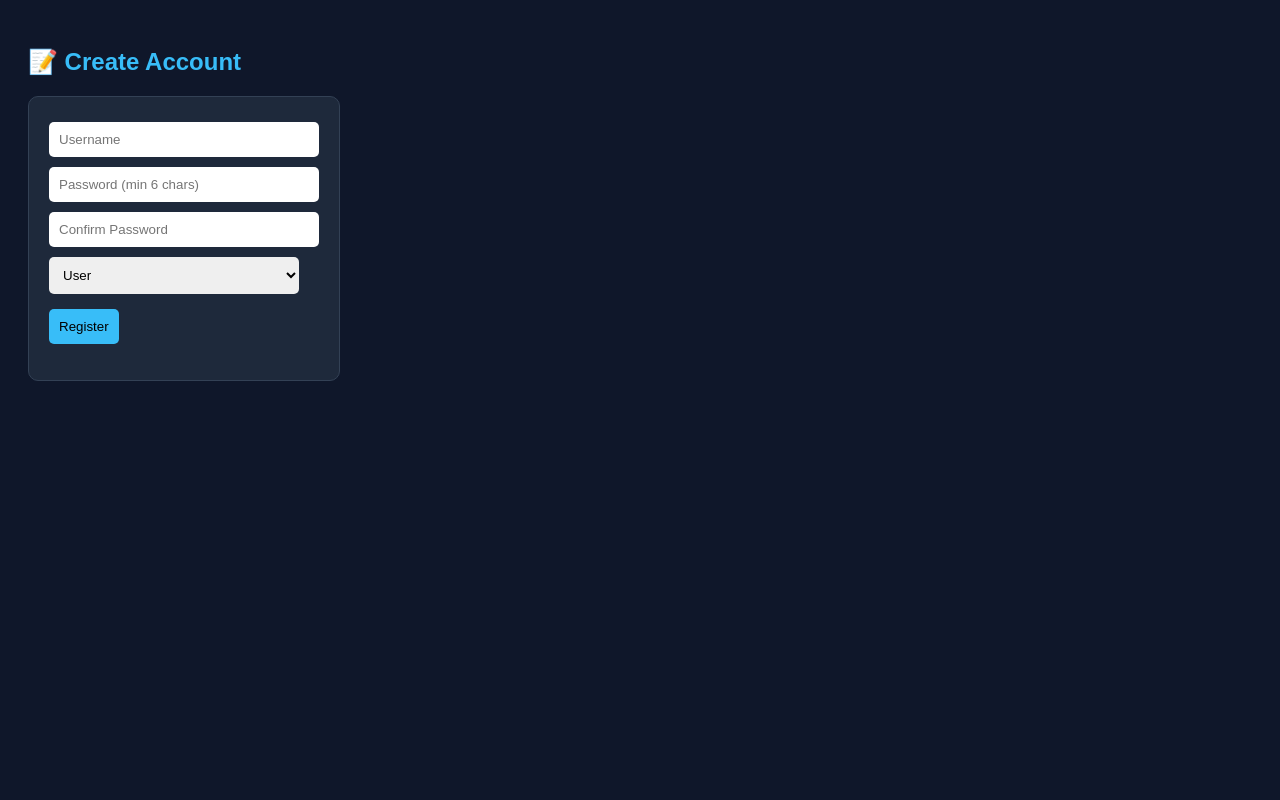
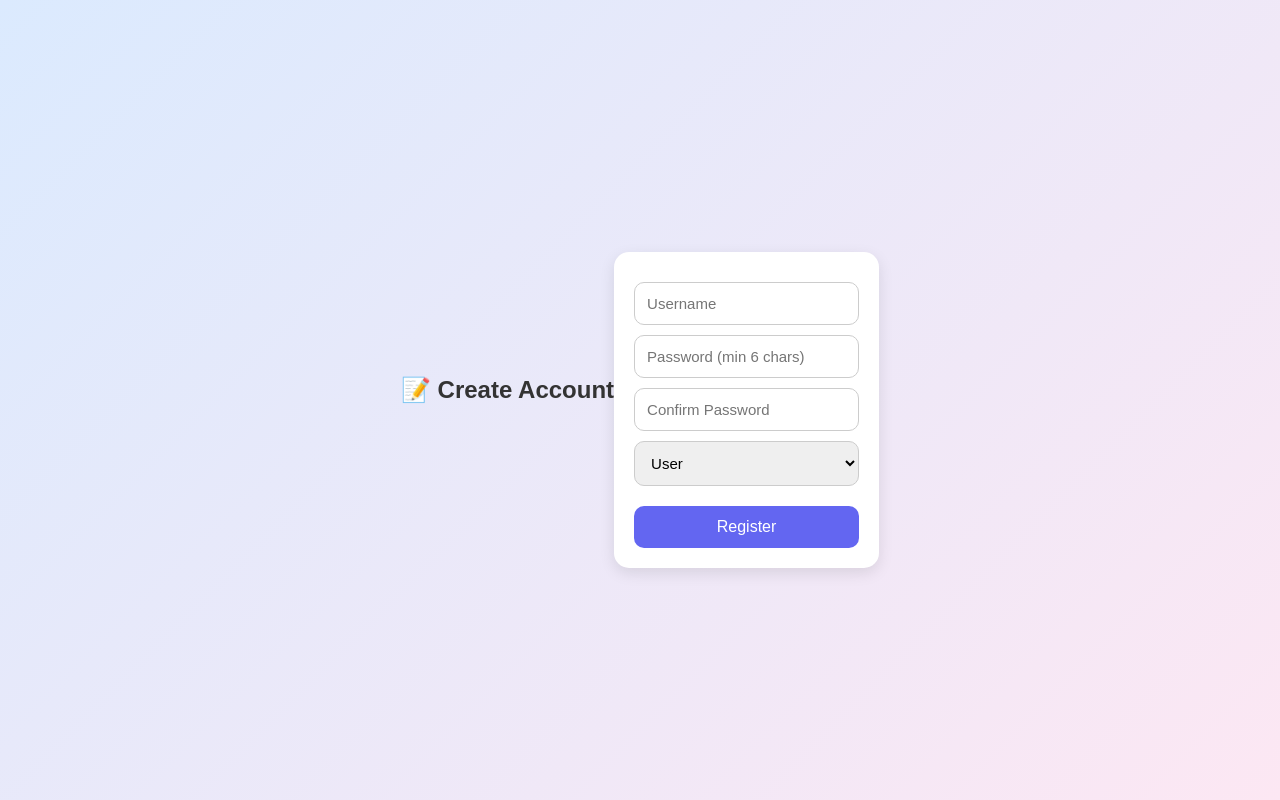
Before and after one commit to Ojas-597/cybersec-soc-lab, a website: page public/signup.html in a window 1280 px wide. Drawn offline with Linux system fonts and the light colour scheme.

Commit message:
Update style.css

```diff
--- a/public/style.css
+++ b/public/style.css
@@ -1,46 +1,72 @@
-body {
-  background: #0f172a;
-  color: #e2e8f0;
-  font-family: Arial;
-  padding: 20px;
+*{
+  margin:0;
+  padding:0;
+  box-sizing:border-box;
+  font-family: Arial, sans-serif;
 }
 
-h1, h2, h3 {
-  color: #38bdf8;
+body{
+  background: linear-gradient(135deg,#dbeafe,#fce7f3);
+  min-height:100vh;
+  display:flex;
+  justify-content:center;
+  align-items:center;
 }
 
-a {
-  color: #22c55e;
-  text-decoration: none;
+.container{
+  width:400px;
+  background:white;
+  padding:40px;
+  border-radius:20px;
+  box-shadow:0 10px 30px rgba(0,0,0,0.1);
 }
 
-input, select {
-  padding: 10px;
-  margin: 5px 0;
-  width: 250px;
-  border-radius: 5px;
-  border: none;
+h1,h2{
+  text-align:center;
+  margin-bottom:20px;
+  color:#333;
 }
 
-button {
-  padding: 10px;
-  margin-top: 10px;
-  background: #38bdf8;
-  color: black;
-  border: none;
-  border-radius: 5px;
-  cursor: pointer;
+input,select{
+  width:100%;
+  padding:12px;
+  margin-top:10px;
+  border:1px solid #ccc;
+  border-radius:10px;
+  font-size:15px;
 }
 
-.card {
-  border: 1px solid #334155;
-  padding: 20px;
-  border-radius: 10px;
-  background: #1e293b;
-  width: fit-content;
+button{
+  width:100%;
+  padding:12px;
+  margin-top:20px;
+  border:none;
+  border-radius:10px;
+  background:#6366f1;
+  color:white;
+  font-size:16px;
+  cursor:pointer;
+  transition:0.3s;
 }
 
-#msg {
-  margin-top: 10px;
-  font-weight: bold;
+button:hover{
+  background:#4f46e5;
 }
+
+a{
+  text-decoration:none;
+  color:#6366f1;
+}
+
+.links{
+  text-align:center;
+  margin-top:15px;
+}
+
+.card{
+  background:white;
+  padding:20px;
+  border-radius:15px;
+  margin-top:20px;
+  box-shadow:0 5px 15px rgba(0,0,0,0.1);
+}
```
